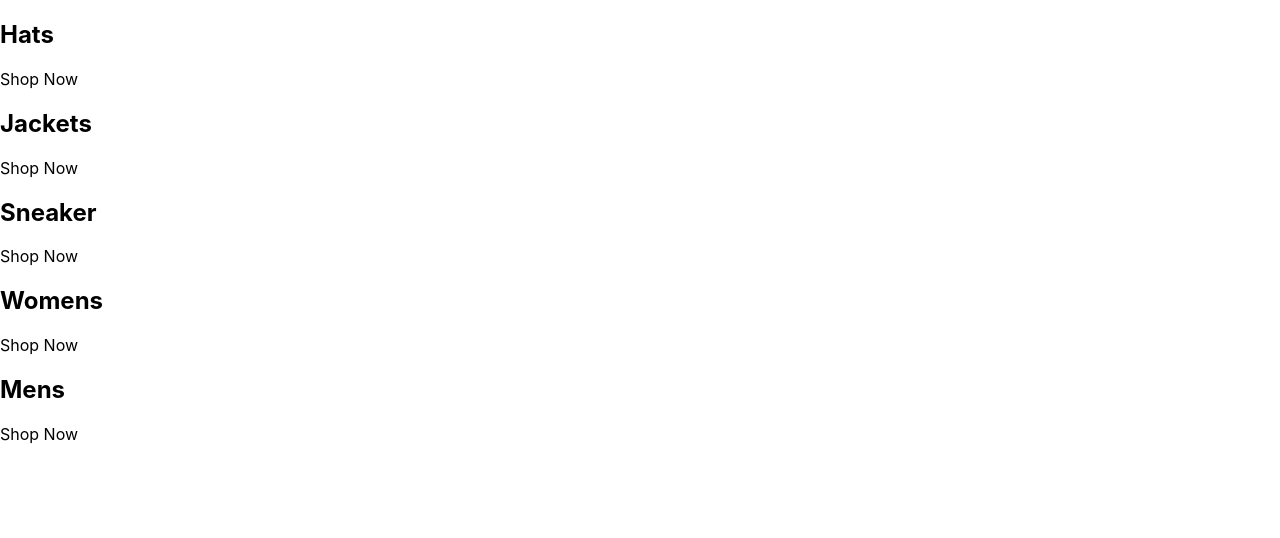
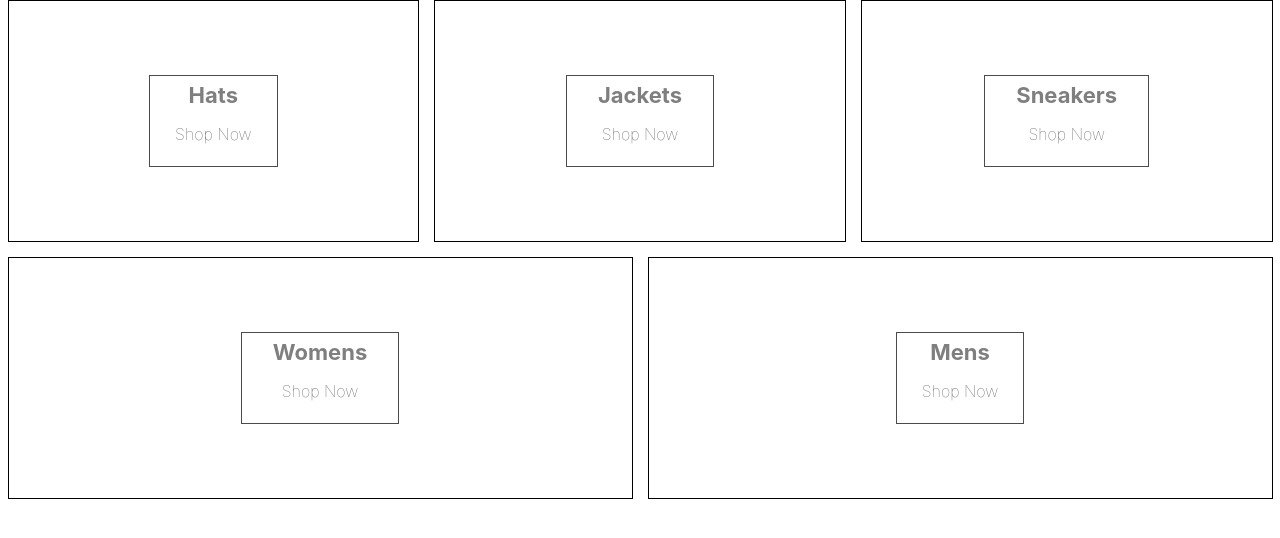
Before and after one commit to Crims91/my-e-shop, a React (Create React App) app: page / in a window 1280 px wide. Shown: the top 538 px of the page. Built offline with nearby package versions, Linux system fonts and the light colour scheme.

Commit message:
SASS Added

```diff
--- a/package.json
+++ b/package.json
@@ -10,6 +10,7 @@
     "react": "^18.2.0",
     "react-dom": "^18.2.0",
     "react-scripts": "5.0.1",
+    "sass": "^1.57.1",
     "web-vitals": "^2.1.4"
   },
   "scripts": {
--- a/src/App.js
+++ b/src/App.js
@@ -1,45 +1,42 @@
+import "./categories.styles.scss";
+
 const App = () => {
+  const categories = [
+    {
+      id: 1,
+      title: "Hats",
+    },
+    {
+      id: 2,
+      title: "Jackets",
+    },
+    {
+      id: 3,
+      title: "Sneakers",
+    },
+    {
+      id: 4,
+      title: "Womens",
+    },
+    {
+      id: 5,
+      title: "Mens",
+    },
+  ];
+
   return (
     <div className="categories-container">
-      <div className="category-container">
-        {/* <img/> */}
-        <div className="category-body-container">
-          <h2>Hats</h2>
-          <p>Shop Now</p>
-        </div>
-      </div>
-
-      <div className="category-container">
-        {/* <img/> */}
-        <div className="category-body-container">
-          <h2>Jackets</h2>
-          <p>Shop Now</p>
-        </div>
-      </div>
-
-      <div className="category-container">
-        {/* <img/> */}
-        <div className="category-body-container">
-          <h2>Sneaker</h2>
-          <p>Shop Now</p>
-        </div>
-      </div>
-
-      <div className="category-container">
-        {/* <img/> */}
-        <div className="category-body-container">
-          <h2>Womens</h2>
-          <p>Shop Now</p>
-        </div>
-      </div>
-
-      <div className="category-container">
-        {/* <img/> */}
-        <div className="category-body-container">
-          <h2>Mens</h2>
-          <p>Shop Now</p>
-        </div>
-      </div>
+      {categories.map(({ title, id }) => {
+        return (
+          <div key={id} className="category-container">
+            <div className="background-image" />
+            <div className="category-body-container">
+              <h2>{title}</h2>
+              <p>Shop Now</p>
+            </div>
+          </div>
+        );
+      })}
     </div> //categories-container
   );
 };
--- /dev/null
+++ b/src/categories.styles.scss
@@ -0,0 +1,75 @@
+.categories-container {
+  width: 100%;
+  display: flex;
+  flex-wrap: wrap;
+  justify-content: space-between;
+}
+
+.category-container {
+  min-width: 30%;
+  height: 240px;
+  flex: 1 1 auto;
+  display: flex;
+  align-items: center;
+  justify-content: center;
+  border: 1px solid black;
+  margin: 0 7.5px 15px;
+  overflow: hidden;
+
+  &:hover {
+    cursor: pointer;
+
+    & .background-image {
+      transform: scale(1.1);
+      transition: transform 6s cubic-bezier(0.25, 0.45, 0.45, 0.95);
+    }
+
+    & .category-body-container {
+      opacity: 0.9;
+    }
+  }
+
+  &.large {
+    height: 380px;
+  }
+
+  &:first-child {
+    margin-right: 7.5px;
+  }
+
+  &:last-child {
+    margin-left: 7.5px;
+  }
+
+  .background-image {
+    width: 100%;
+    height: 100%;
+    background-size: cover;
+    background-position: center;
+  }
+
+  .category-body-container {
+    height: 90px;
+    padding: 0 25px;
+    display: flex;
+    flex-direction: column;
+    align-items: center;
+    justify-content: center;
+    border: 1px solid black;
+    background-color: white;
+    opacity: 0.7;
+    position: absolute;
+
+    h2 {
+      font-weight: bold;
+      margin: 0 6px 0;
+      font-size: 22px;
+      color: #4a4a4a;
+    }
+
+    p {
+      font-weight: lighter;
+      font-size: 16px;
+    }
+  }
+}
```
Also changed, not shown: 1 other file (tests, documents, lock files or other folders).
